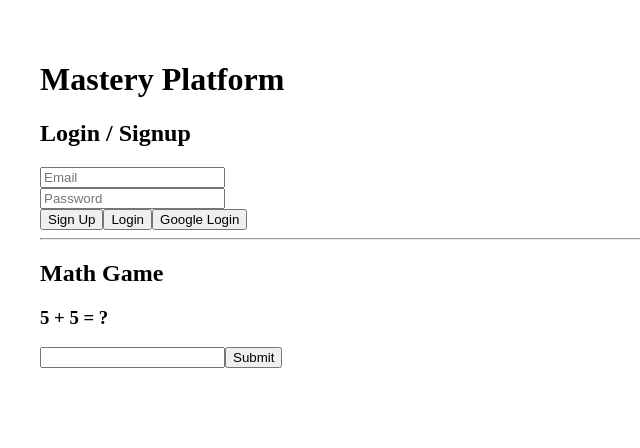
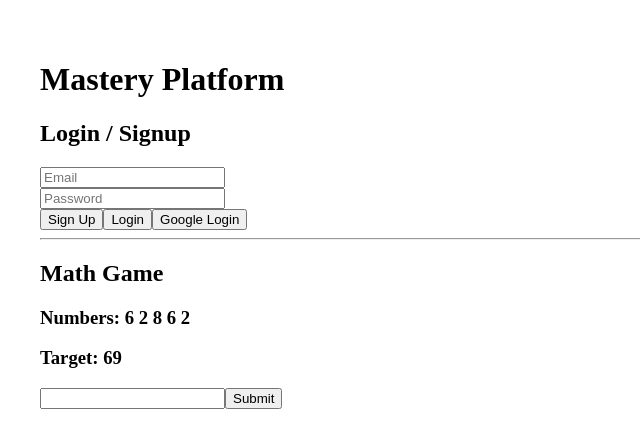
Before and after one commit to dchill0/brainrotacademy, a Next.js app: page / in a window 1280 px wide. Shown: the top 448 px of the page, without its empty margins (0-640 px from the left). Built offline with nearby package versions, Linux system fonts and the light colour scheme; no server answers.

Commit message:
update minigame

```diff
--- a/src/components/Minigame.js
+++ b/src/components/Minigame.js
@@ -5,23 +5,239 @@ import { useEffect, useState } from "react";
 import { doc, setDoc, increment } from "firebase/firestore";
 import { db } from "../firebase";
 
-function randomNum() {
-  return Math.floor(Math.random() * 10) + 1;
+function generatePuzzle() {
+  const numbers = Array.from({length:5}, () => Math.floor(Math.random()*10)+1);
+  const tuples = numbers.map(n => ["num",[n,1]]);
+  const ops = [
+    ["op", (x,y) => [x[0] * y[1] + y[0] * x[1], x[1] * y[1]]],
+    ["op", (x,y) => [x[0] * y[1] - y[0] * x[1], x[1] * y[1]]],
+    ["op", (x,y) => [x[0] * y[0], x[1] * y[1]]],
+    ["op", (x,y) => [x[0] * y[1], y[0] * x[1]]]
+  ];
+
+  function permutations(origArr) {
+    let perms = [];
+    function permute(m1,m2=[]) {
+      if (m1.length === 0) {
+        perms.push(m2);
+        return;
+      }
+      for (let i = 0; i < m1.length; i++) {
+        let newArr = m1.slice(0,i).concat(m1.slice(i+1));
+        permute(newArr, m2.concat([m1[i]]));
+      }
+    }
+    permute(origArr);
+    return perms;
+  }
+
+  const integerResults = new Map();
+  const perms = permutations(tuples);
+  for (const p of perms) {
+    const [a,b,c,d,e] = p;
+    for (const F of ops) {
+      for (const G of ops) {
+        for (const H of ops) {
+          for (const I of ops) {
+            const arr_arr = [
+              [a,b,c,G,d,H,e,I,F],
+              [a,b,c,d,H,G,e,I,F],
+              [a,b,c,G,d,e,I,H,F],
+              [a,b,c,d,H,e,I,G,F],
+              [a,b,c,d,e,I,H,G,F],
+              [a,b,F,c,d,H,e,I,G],
+              [a,b,F,c,d,e,I,H,G],
+              [a,b,F,c,G,d,e,I,H],
+              [a,b,c,G,F,d,e,I,H],
+              [a,b,F,c,G,d,H,e,I],
+              [a,b,c,G,F,d,H,e,I],
+              [a,b,F,c,d,H,G,e,I],
+              [a,b,c,G,d,H,F,e,I],
+              [a,b,c,d,H,G,F,e,I]
+            ];
+            for (const arr of arr_arr) {
+              let stack = [];
+              for (const node of arr) {
+                if (node[0] === "num") {
+                  stack.push(node[1]);
+                } else {
+                  const B = stack.pop();
+                  const A = stack.pop();
+                  stack.push(node[1](A,B));
+                }
+              }
+              let r = stack[0];
+              if (r[1] !== 0 && r[0]%r[1] === 0) {
+                let ir = Math.floor(r[0] / r[1]);
+                if (ir >= 10 && ir <= 99) {
+                  if (!integerResults[ir]) integerResults[ir] = 0;
+                  integerResults[ir]++;
+                }
+              }
+            }
+          }
+        }
+      }
+    }
+  }
+  const values = Object.values(integerResults);
+  const mv = Math.min(...values);
+
+  let target;
+
+  if (mv > 200) {
+    const keys = Object.keys(integerResults);
+    target = keys[Math.floor(Math.random() * keys.length)];
+  } else {
+    let buckets = [[], [], [], [], [], []];
+
+    for (const [e, v] of Object.entries(integerResults)) {
+        if (v > 100 && v <= 200) {
+            buckets[5].push(e);
+        } else if (v <= 100) {
+            const idx = Math.floor((v - 1) / 20);
+            buckets[idx].push(e);
+        }
+    }
+
+    let indices = [];
+    for (let i = 0; i < 6; i++) {
+        if (buckets[i].length > 0) indices.push(i);
+    }
+
+    const chosenBucket = buckets[indices[Math.floor(Math.random() * indices.length)]];
+    target = chosenBucket[Math.floor(Math.random() * chosenBucket.length)];
+  }
+  return [numbers,target]
+}
+
+function checkAnswer(numbers,target,expression) {
+  let exprArr = [...expression].filter(ch => ch !== " ");
+  const allowedChars = "0123456789+-*x/()[]";
+  let L = exprArr.length;
+  if (L == 0) {
+    return "NO_ANSWER";
+  }
+  if (L > 100) {
+    return "LONG_ANSWER";
+  }
+  for (let i = 0; i < L; i++) {
+    let e = exprArr[i]
+    if (!allowedChars.includes(e)) {
+      return "BAD_ANSWER";
+    } else if (e === "x") {
+      exprArr[i] = "*";
+    } else if (e === "[") {
+      exprArr[i] = "(";
+    } else if (e === "]") {
+      exprArr[i] = ")";
+    }
+  }
+  expression = exprArr.join("");
+
+  let pos = 0;
+  function peek() {
+    if (pos < L) return expression[pos];
+    return "n";
+  }
+
+  function consume() {
+    let ch = peek();
+    if (ch !== "n") pos++;
+    return ch;
+  }
+
+  let terms = [];
+
+  function parseExpression() {
+    let [a,b] = parseTerm();
+
+    while ("+-".includes(peek())) {
+      let op = consume();
+      let [c,d] = parseTerm();
+      if (op === "+") {
+        [a,b] = [a*d+b*c,b*d];
+      } else {
+        [a,b] = [a*d-b*c,b*d];
+      }
+    }
+
+    return [a,b];
+  }
+
+  function parseTerm() {
+    let [a,b] = parseFactor();
+
+    while ("*/".includes(peek())) {
+      let op = consume();
+      let [c,d] = parseTerm();
+      if (op === "*") {
+        [a,b] = [a*c,b*d];
+      } else {
+        [a,b] = [a*d,b*c];
+      }
+    }
+
+    return [a,b];
+  }
+
+  function parseFactor() {
+    let ch = peek();
+    if (ch === "n") {
+      return "INV_ANSWER";
+    }
+    if (ch === "(") {
+      consume();
+      let value = parseExpression();
+      if (consume() !== ")") {
+        return "INV_ANSWER";
+      }
+      return value;
+    }
+    if (/\d/.test(ch)) {
+      let start = pos;
+      while (peek() && /\d/.test(peek())) {
+        consume();
+      }
+      let num = parseInt(expression.slice(start,pos),10);
+      terms.push(num);
+      return [num,1];
+    }
+    return "INV_ANSWER";
+  }
+
+  let [a,b] = parseExpression();
+  if (pos !== L) {
+    return "INV_ANSWER";
+  }
+  if (b !== 0 && a%b === 0 && b*target === a) {
+    const sorted_numbers = [...numbers].sort((z1,z2) => z1-z2);
+    const sorted_terms = [...terms].sort((z1,z2) => z1-z2);
+    if (JSON.stringify(sorted_numbers) === JSON.stringify(sorted_terms)) {
+      return "RIGHT_ANSWER";
+    } else {
+      return "CHEAT_ANSWER";
+    }
+  }
+  return "WRONG_ANSWER";
 }
 
 export default function MiniGame({ user }) {
-  const [a, setA] = useState(null);
-  const [b, setB] = useState(null);
+  const [numbers, setNumbers] = useState([]);
+  const [target, setTarget] = useState(null);
   const [answer, setAnswer] = useState("");
+  const [message, setMessage] = useState("");
 
   useEffect(() => {
-    setA(randomNum());
-    setB(randomNum());
+    const [numbers, target] = generatePuzzle();
+    setNumbers(numbers);
+    setTarget(target);
   }, []);
 
   function nextQuestion() {
-    setA(randomNum());
-    setB(randomNum());
+    const [numbers, target] = generatePuzzle();
+    setNumbers(numbers);
+    setTarget(target);
     setAnswer("");
   }
 
@@ -39,15 +255,30 @@ export default function MiniGame({ user }) {
   }
 
   async function submit() {
-    if (a === null || b === null) return;
+    if (numbers.length === 0) return;
 
-    if (Number(answer) === a + b) {
+    const verdict = checkAnswer(numbers,target,answer);
+
+    if (verdict === "NO_ANSWER") {
+      setMessage("Please enter an answer");
+    } else if (verdict === "LONG_ANSWER") {
+      setMessage("Your answer is too long");
+    } else if (verdict === "BAD_ANSWER") {
+      setMessage("Your answer contains an invalid character");
+    } else if (verdict === "INV_ANSWER") {
+      setMessage("Your answer is an invalid expression");
+    } else if (verdict === "CHEAT_ANSWER") {
+      setMessage("Your answer doesn't use each number exactly once")
+    } else if (verdict === "WRONG_ANSWER") {
+      setMessage("Your answer is incorrect")
+    } else if (verdict === "RIGHT_ANSWER") {
+      setMessage("Your answer is correct!")
       await awardPoints();
       nextQuestion();
     }
   }
 
-  if (a === null || b === null) {
+  if (numbers.length === 0) {
     return <p>Loading game...</p>;
   }
 
@@ -55,9 +286,8 @@ export default function MiniGame({ user }) {
     <div>
       <h2>Math Game</h2>
 
-      <h3>
-        {a} + {b} = ?
-      </h3>
+      <h3>Numbers: {numbers.join(" ")}</h3>
+      <h3>Target: {target}</h3>
 
       <input
         value={answer}
@@ -65,6 +295,8 @@ export default function MiniGame({ user }) {
       />
 
       <button onClick={submit}>Submit</button>
+      <h4>{message}</h4>
+
     </div>
   );
 }
```
